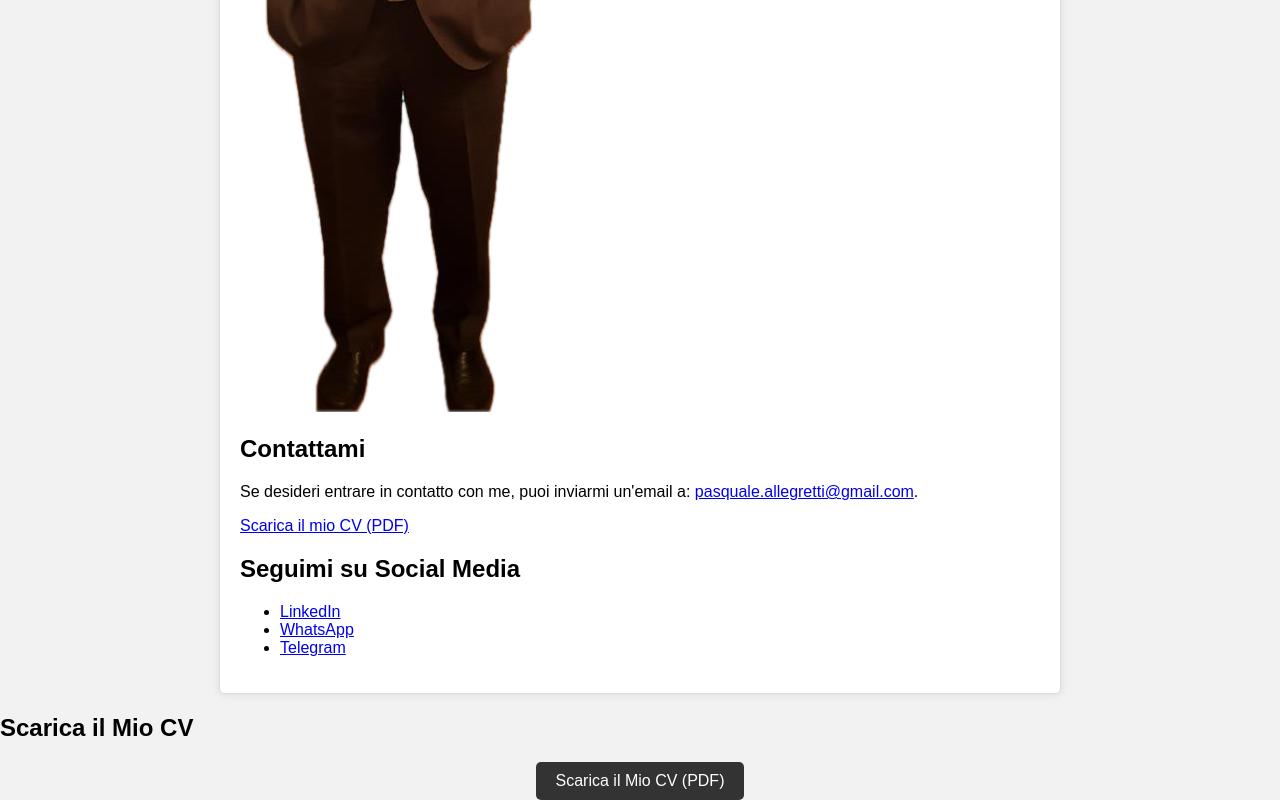
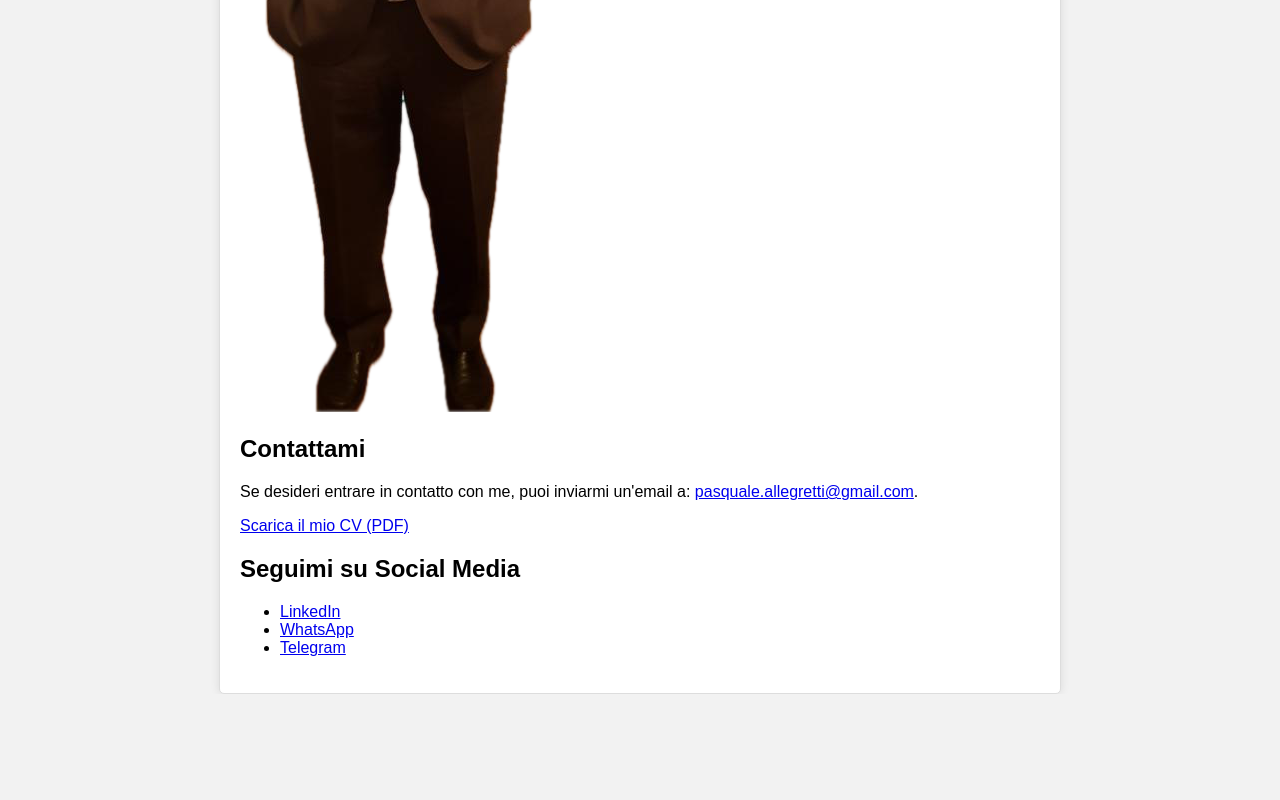
Before and after one commit to PALLEGRETT/PALLEGRETT, a plain HTML site: page index.html in a window 1280 px wide. Shown: the part 855-1655 px from the top of the page. After the commit the page ends 1549 px from the top, so only its background shows below. Drawn offline with Linux system fonts and the light colour scheme.

Commit message:
Update index.html

```diff
--- a/index.html
+++ b/index.html
@@ -82,12 +82,7 @@
 
         </div>
 
-        <h2>Scarica il Mio CV</h2>
-        <div id="cv-button">
-            <a href="C%20urriculum%20Vitae%20di%20Pasquale%20Allegretti%2024%2010%202023.pdf" download>Scarica il Mio CV (PDF)</a>
-        </div>
-    </div>
-</body>
+
 </html>
 
 </html>
```
